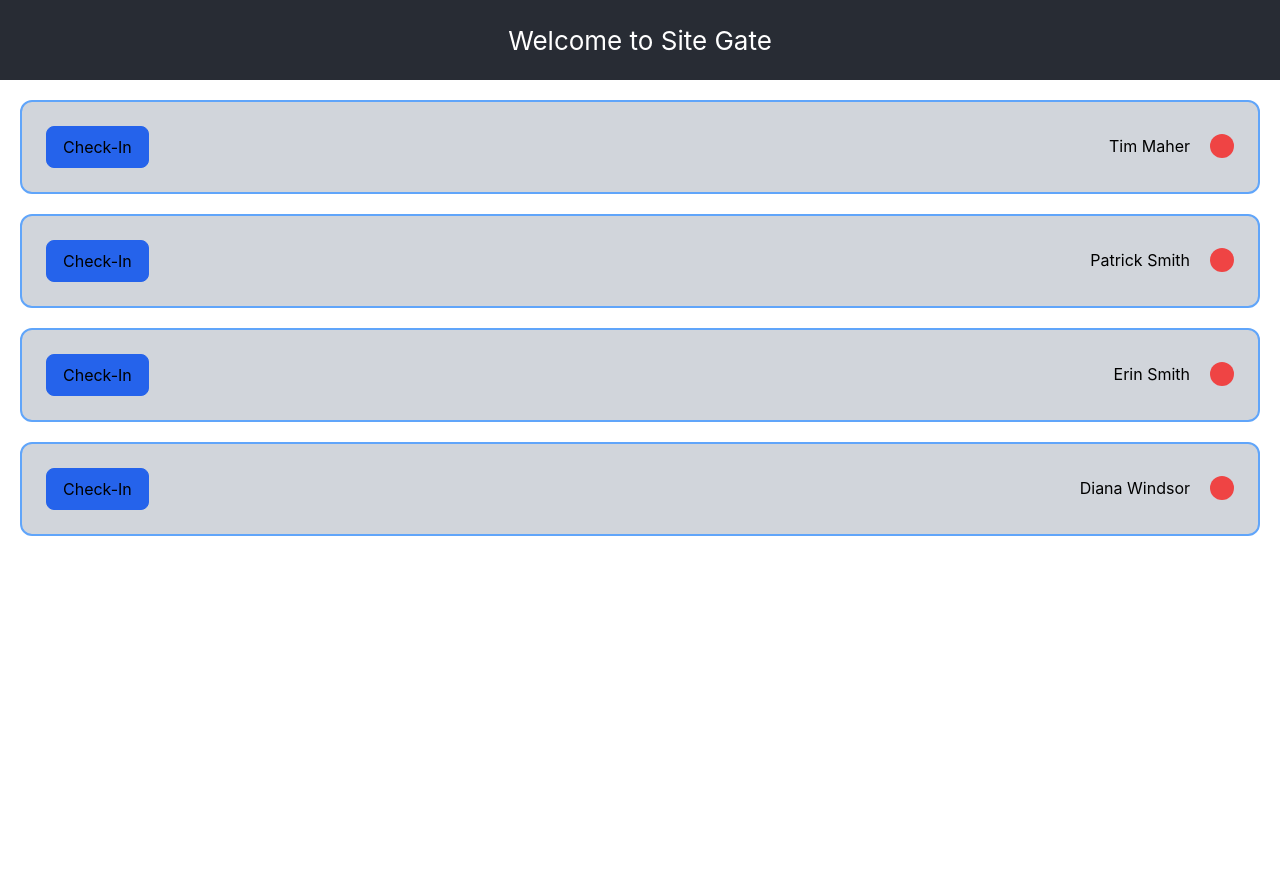
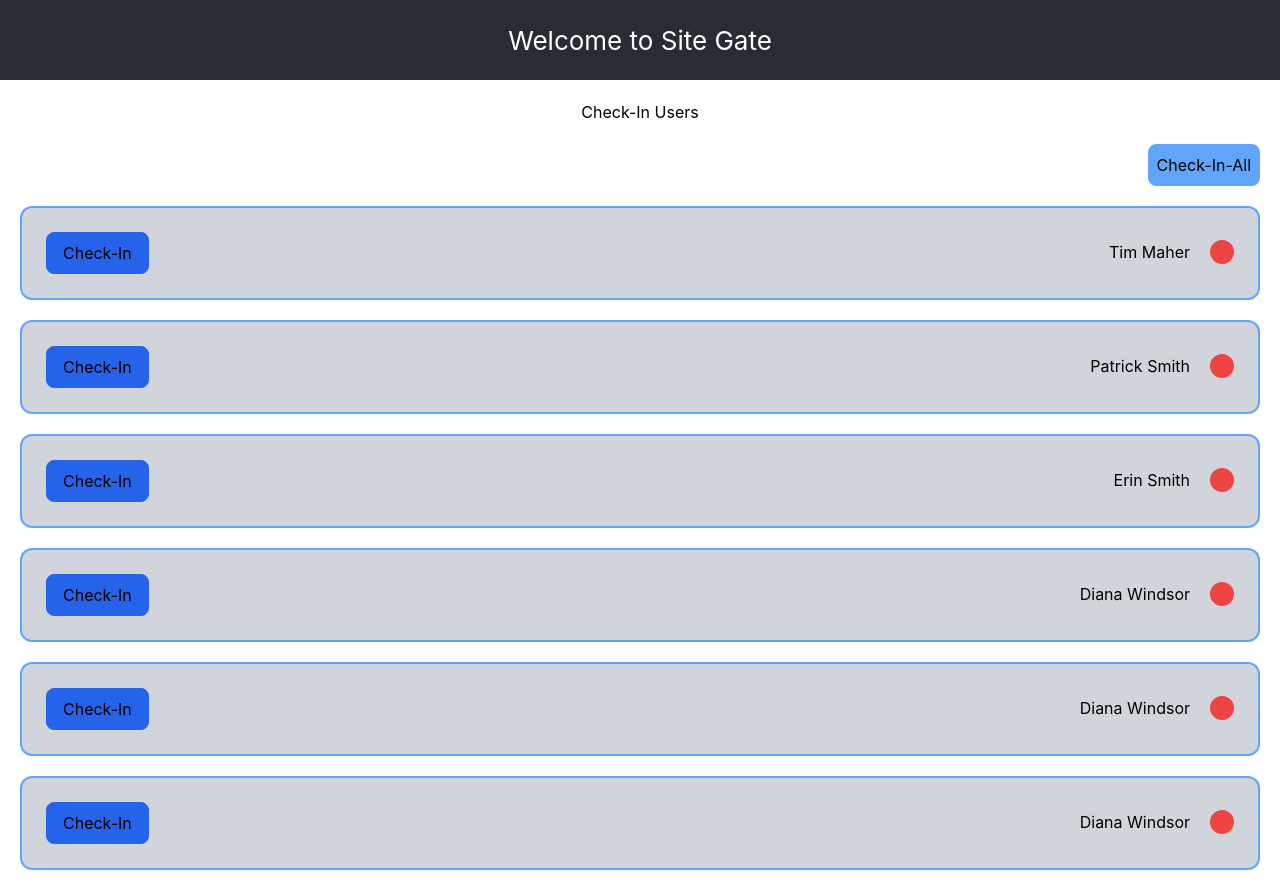
Before and after one commit to oksigma/react-pwa, a React (Create React App) app: page / in a window 1280 px wide. Before the commit the page ends 800 px from the top, so only its background shows below. Built offline with nearby package versions, Linux system fonts and the light colour scheme.

Commit message:
adding toggle all button

```diff
--- a/package.json
+++ b/package.json
@@ -47,5 +47,8 @@
       "last 1 firefox version",
       "last 1 safari version"
     ]
+  },
+  "devDependencies": {
+    "tailwindcss": "^3.1.7"
   }
 }
--- a/src/App.js
+++ b/src/App.js
@@ -5,6 +5,7 @@ import StatCard from './StatCard';
 import CheckInCard from './components/CheckInCard';
 import Camera from 'react-html5-camera-photo';
 import 'react-html5-camera-photo/build/css/index.css';
+import UsersCheckinScreen from './screens/UsersCheckInScreen';
 
 const people = [
   {
@@ -17,6 +18,14 @@ const people = [
   },
   {
     name : "Erin Smith",
+    checkIn : false
+  },
+  {
+    name : "Diana Windsor",
+    checkIn : false
+  },
+  {
+    name : "Diana Windsor",
     checkIn : false
   },
   {
@@ -45,11 +54,7 @@ function App() {
 
       /> */}
       <div className = "m-5">
-        {people.map((person) => {
-         return (  <CheckInCard person={person}></CheckInCard>  )
-        })
-      }
-
+        <UsersCheckinScreen people={people}></UsersCheckinScreen>
       </div>
 
     </div>
--- a/src/components/CheckInCard.js
+++ b/src/components/CheckInCard.js
@@ -1,11 +1,16 @@
 import React from 'react'
 import { useState } from 'react'
+import produce from 'immer'
 
 function CheckInCard( {person} ) {
+  console.log('person', person)
     const [checkInStatus, setCheckInStatus ] = useState(person.checkIn)
 
     const onClick = () => {
-        setCheckInStatus(!checkInStatus)
+      let status = produce(checkInStatus, draft => {
+        draft = !checkInStatus
+      })
+        setCheckInStatus(status)
     }
 
   return (
@@ -19,8 +24,8 @@ function CheckInCard( {person} ) {
     <div class="flex pt-2 justify-between">
       <p class="">{person.name}</p>
       {checkInStatus ?
-      <div class="border-1 h-6 w-6 rounded-full border-white bg-green-500 ml-5"></div> :
-      <div class="border-1 h-6 w-6 rounded-full border-white bg-red-500 ml-5"></div>}
+      <div class="border-1 h-6 w-6 rounded-full border-white bg-green-500 ml-5"></div>
+      : <div class="border-1 h-6 w-6 rounded-full border-white bg-red-500 ml-5"></div>}
     </div>
   </div>
   )
--- /dev/null
+++ b/src/screens/UsersCheckInScreen.js
@@ -0,0 +1,53 @@
+import React from 'react'
+import CheckInCard from '../components/CheckInCard'
+import { useState } from 'react'
+import produce from "immer";
+
+function UsersCheckInScreen({people}) {
+  const [peopleStatus, setPeople] = useState(people)
+
+  const checkInAll = () => {
+    console.log('peopleStatus:', peopleStatus)
+
+    let ppl = produce(
+      peopleStatus,
+      (draft) => {
+        //let res = draft;
+        console.log('draft: ',draft)
+        draft = peopleStatus.map((person, idx) => {
+          console.log('person: ',person)
+          console.log('personCheckin: ',person.checkIn)
+          console.log('person new Checkin: ',!person.checkIn)
+          console.log('idx: ',idx)
+          return draft[idx].checkIn = !person.checkIn
+        });
+        //console.log('draft',draft);
+
+        //res
+        //return draft;
+        // setTimeout(() => {
+        //   },100)
+
+      })
+      setPeople(ppl)
+      console.log('peopleStatus',peopleStatus)
+
+  }
+
+  return (
+    <div>
+        <h2 class="mb-5">Check-In Users</h2>
+        <div className="flex justify-end">
+        <button class="mb-5 border border-blue-400 p-2 bg-blue-400 rounded-lg"
+        onClick = {checkInAll}
+        >Check-In-All</button>
+        </div>
+            {peopleStatus.map((person) => {
+              return (  <CheckInCard person={person}></CheckInCard>  )
+            })
+    }
+    </div>
+  )
+}
+
+export default UsersCheckInScreen
```
Also changed, not shown: tailwind.config.js (added, +8 -0 lines), src/screens/LoginsScreen.js (added), 1 other file (tests, documents, lock files or other folders).
